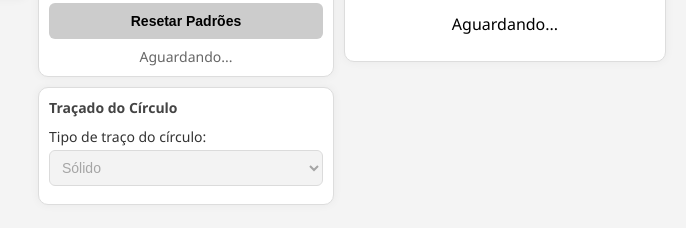
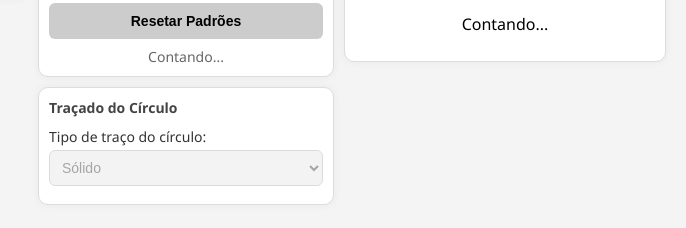
Before and after one commit to ricardolima1989/cronometro-gif, a website: page public/index.html in a window 1280 px wide. Both pictures are taken after a click on the button "Gerar GIF". Shown: the part 500-728 px from the top of the page, 594-1280 px from the left. Drawn offline with Linux system fonts and the light colour scheme.

Commit message:
10 FRAMES SEGUNDO

```diff
--- a/public/index.html
+++ b/public/index.html
@@ -1,3 +1,6 @@
+
+
+
 <!DOCTYPE html>
 <html lang="pt-BR">
 <head>
@@ -433,21 +436,20 @@
   </div>
 
 
-
-
   <script>
   /* ====== SETUP DO CANVAS COM ALTA DENSIDADE ====== */
-  const LOGICAL_SIZE = 300;                   // tamanho "visível"
-  const scale = window.devicePixelRatio || 25; // 2 é um bom default (retina)
+  const LOGICAL_SIZE = 300;                   // Tamanho "visível"
+  const scale = window.devicePixelRatio || 25; // Se não tiver devicePixelRatio, assume 25
 
   const canvas = document.getElementById("canvas");
-  canvas.width  = LOGICAL_SIZE * scale;       // 600 px se scale = 2
+  canvas.width  = LOGICAL_SIZE * scale;       // Ex.: 600 px se scale = 2
   canvas.height = LOGICAL_SIZE * scale;
-  canvas.style.width  = LOGICAL_SIZE + "px"; // continua 300 × 300 na página
+  canvas.style.width  = LOGICAL_SIZE + "px";    // Continua 300x300 na página
   canvas.style.height = LOGICAL_SIZE + "px";
 
   const ctx = canvas.getContext("2d");
-  ctx.scale(scale, scale);                    // coordenadas lógicas intactas
+  ctx.scale(scale, scale);                    // Mantém as coordenadas lógicas
+
   /* ================================================ */
 
   const status      = document.getElementById("status");
@@ -571,18 +573,18 @@
     const anguloInicio = -Math.PI / 2;
     const anguloFim    = anguloInicio + progresso * 2 * Math.PI;
 
-    const corFundo  = hex("Fundo");
-    const corBorda  = hex("Borda");
-    const corCirculo= hex("Circulo");
-    const corTexto  = hex("Texto");
-    const corSombra = hex("Sombra");
-    const tipoTraco = document.getElementById("tipoTraco").value;
-    const sombra    = +document.getElementById("sombra").value;
-    const offsetX   = +document.getElementById("sombraX").value;
-    const offsetY   = +document.getElementById("sombraY").value;
-    const tamanhoTexto     = +document.getElementById("tamanhoTexto").value;
-    const grossuraCirculo  = +document.getElementById("grossuraCirculo").value;
-    const grossuraBorda    = +document.getElementById("grossuraBorda").value;
+    const corFundo   = hex("Fundo");
+    const corBorda   = hex("Borda");
+    const corCirculo = hex("Circulo");
+    const corTexto   = hex("Texto");
+    const corSombra  = hex("Sombra");
+    const tipoTraco  = document.getElementById("tipoTraco").value;
+    const sombra     = +document.getElementById("sombra").value;
+    const offsetX    = +document.getElementById("sombraX").value;
+    const offsetY    = +document.getElementById("sombraY").value;
+    const tamanhoTexto    = +document.getElementById("tamanhoTexto").value;
+    const grossuraCirculo = +document.getElementById("grossuraCirculo").value;
+    const grossuraBorda   = +document.getElementById("grossuraBorda").value;
 
     ctx.clearRect(0, 0, LOGICAL_SIZE, LOGICAL_SIZE);
 
@@ -594,9 +596,9 @@
 
     // Contorno do fundo
     if (document.getElementById("fundoContornoAtivo")?.checked) {
-      const cor       = document.getElementById("hexFundoContorno").value;
-      const grossura  = +document.getElementById("grossuraFundoContorno").value;
-      const tipo      = document.getElementById("tipoFundoContorno").value;
+      const cor      = document.getElementById("hexFundoContorno").value;
+      const grossura = +document.getElementById("grossuraFundoContorno").value;
+      const tipo     = document.getElementById("tipoFundoContorno").value;
       ctx.beginPath();
       ctx.setLineDash(tipo === "dashed" ? [10,10] : tipo === "dotted" ? [2,6] : []);
       ctx.strokeStyle = cor;
@@ -608,7 +610,7 @@
     if (corBorda !== "transparent") {
       ctx.beginPath();
       ctx.setLineDash([]);
-      ctx.arc(centro, centro, raio, 0, 2*Math.PI);
+      ctx.arc(centro, centro, raio, 0, 2 * Math.PI);
       ctx.strokeStyle   = corBorda;
       ctx.lineWidth     = grossuraBorda;
       ctx.shadowBlur    = sombra;
@@ -620,12 +622,12 @@
 
     // Contorno da borda
     if (document.getElementById("bordaContornoAtivo")?.checked) {
-      const cor       = document.getElementById("hexBordaContorno").value;
-      const grossura  = +document.getElementById("grossuraBordaContorno").value;
-      const tipo      = document.getElementById("tipoBordaContorno").value;
+      const cor      = document.getElementById("hexBordaContorno").value;
+      const grossura = +document.getElementById("grossuraBordaContorno").value;
+      const tipo     = document.getElementById("tipoBordaContorno").value;
       ctx.beginPath();
       ctx.setLineDash(tipo === "dashed" ? [10,10] : tipo === "dotted" ? [2,6] : []);
-      ctx.arc(centro, centro, raio, 0, 2*Math.PI);
+      ctx.arc(centro, centro, raio, 0, 2 * Math.PI);
       ctx.strokeStyle = cor;
       ctx.lineWidth   = grossura;
       ctx.stroke();
@@ -647,9 +649,9 @@
 
     // Contorno do círculo
     if (document.getElementById("circuloContornoAtivo")?.checked) {
-      const cor       = document.getElementById("hexCirculoContorno").value;
-      const grossura  = +document.getElementById("grossuraCirculoContorno").value;
-      const tipo      = document.getElementById("tipoCirculoContorno").value;
+      const cor      = document.getElementById("hexCirculoContorno").value;
+      const grossura = +document.getElementById("grossuraCirculoContorno").value;
+      const tipo     = document.getElementById("tipoCirculoContorno").value;
       ctx.beginPath();
       ctx.setLineDash(tipo === "dashed" ? [10,10] : tipo === "dotted" ? [2,6] : []);
       ctx.arc(centro, centro, raio, anguloInicio, anguloFim);
@@ -671,9 +673,9 @@
 
     // Contorno do texto
     if (document.getElementById("textoContornoAtivo")?.checked) {
-      const cor       = document.getElementById("hexTextoContorno").value;
-      const grossura  = +document.getElementById("grossuraTextoContorno").value;
-      const tipo      = document.getElementById("tipoTextoContorno").value;
+      const cor      = document.getElementById("hexTextoContorno").value;
+      const grossura = +document.getElementById("grossuraTextoContorno").value;
+      const tipo     = document.getElementById("tipoTextoContorno").value;
       ctx.beginPath();
       ctx.setLineDash(tipo === "dashed" ? [10,10] : tipo === "dotted" ? [2,6] : []);
       ctx.strokeStyle = cor;
@@ -683,48 +685,46 @@
   }
 
   /* ================== CONTAGEM ================== */
-
-
+  // Essa versão usa requestAnimationFrame para atualizar o canvas suavemente
+  // e só salva um frame a cada 100ms (10 FPS)
   function iniciarContagem() {
     desabilitarControles();
     frames = [];
-  let tempoTotal = parseInt(document.getElementById("initialTime").value) || 30;
-  let startTime = null;
+    const tempoTotalSegundos = tempoTotal; // tempoTotal definido no início (em segundos)
+    status.textContent = "Contando...";
+    gifDownload.innerHTML = "<p>Contando...</p>";
+
+    let startTime = null;      // Hora de início da contagem
+    let lastFrameTime = 0;     // Último momento que salvamos um frame
 
     function animationLoop(timestamp) {
-    if (!startTime) startTime = timestamp;
-    let elapsed = (timestamp - startTime) / 1000; // tempo decorrido em segundos
-    let tempoRestante = tempoTotal - elapsed;
-    // Garante que o tempo restante não seja negativo
-    if (tempoRestante < 0) tempoRestante = 0;
+      if (!startTime) startTime = timestamp;           // Define o início no primeiro frame
+      const elapsed = (timestamp - startTime) / 1000;    // Tempo decorrido em segundos
+      let tempoRestante = tempoTotalSegundos - elapsed;  // Calcula o tempo restante
+      if (tempoRestante < 0) tempoRestante = 0;            // Evita valores negativos
+      const progresso = elapsed / tempoTotalSegundos;    // Progresso da contagem (0 a 1)
 
-    // Progresso é a fração do tempo total decorrido
-    let progresso = elapsed / tempoTotal;
-
-    // Atualiza o canvas com base no progresso e tempo restante (arredondado)
+      // Atualiza o canvas conforme o tempo decorrido
       desenharFrame(progresso, Math.floor(tempoRestante));
 
-    // Captura o frame atual
+      // Se passaram pelo menos 100ms desde o último frame salvo (10 FPS), salva um novo frame
+      if (timestamp - lastFrameTime >= 100) {
         frames.push(canvas.toDataURL("image/png"));
+        lastFrameTime = timestamp;
+      }
 
-    // Continua a animação se ainda houver tempo restante
-    if (elapsed < tempoTotal) {
+      // Continua a animação se ainda houver tempo
+      if (elapsed < tempoTotalSegundos) {
         requestAnimationFrame(animationLoop);
       } else {
-      // Envia os frames para o servidor quando o tempo acabar
         status.textContent = "Enviando para o servidor...";
         gifDownload.innerHTML = "<p>Enviando para o servidor...</p>";
         enviarParaServidor(frames);
       }
     }
 
-  // Inicia o loop de animação
     requestAnimationFrame(animationLoop);
   }
-
-
-
-
 
   /* =============== ENVIO AO SERVIDOR =============== */
   function enviarParaServidor(frames) {
@@ -846,5 +846,6 @@ function iniciarContagem() {
 
 
 
+
 </body>
 </html>
--- a/server.js
+++ b/server.js
@@ -31,8 +31,8 @@ app.post('/api/gerar-gif', async (req, res) => {
     encoder.createReadStream().pipe(outStream);
     encoder.start();
     encoder.setRepeat(0);      // loop infinito
-    encoder.setDelay(1000/60);    // 1 fps
-    encoder.setQuality(1);     // 1‑30 (1 = melhor)
+    encoder.setDelay(1000 / 10);    // 1 fps
+    encoder.setQuality(5);     // 1‑30 (1 = melhor)
 
     /* --- canvas buffer --- */
     const canvas = createCanvas(width, height);
```
Lines whose indentation alone changed are shown as unchanged.
